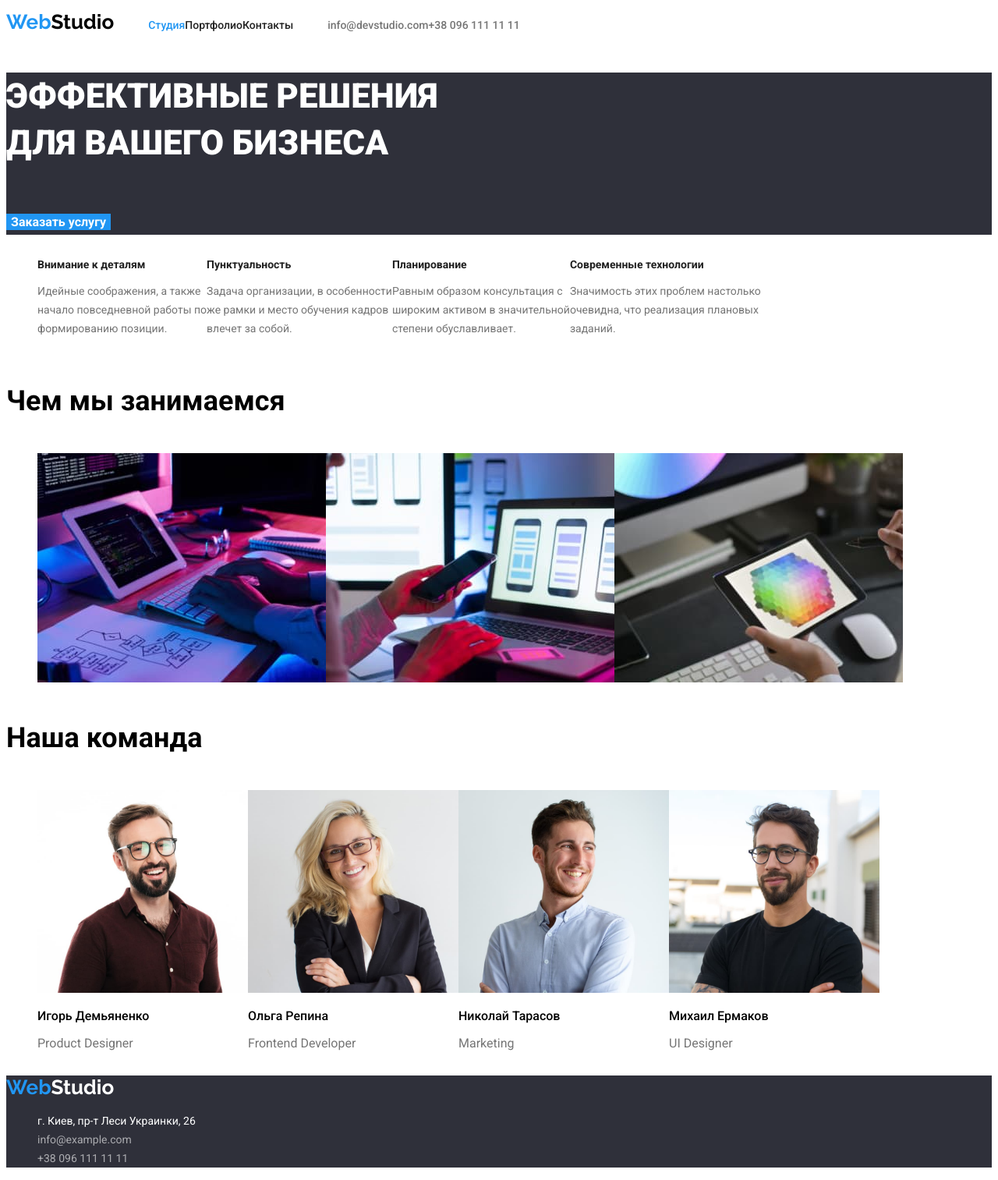
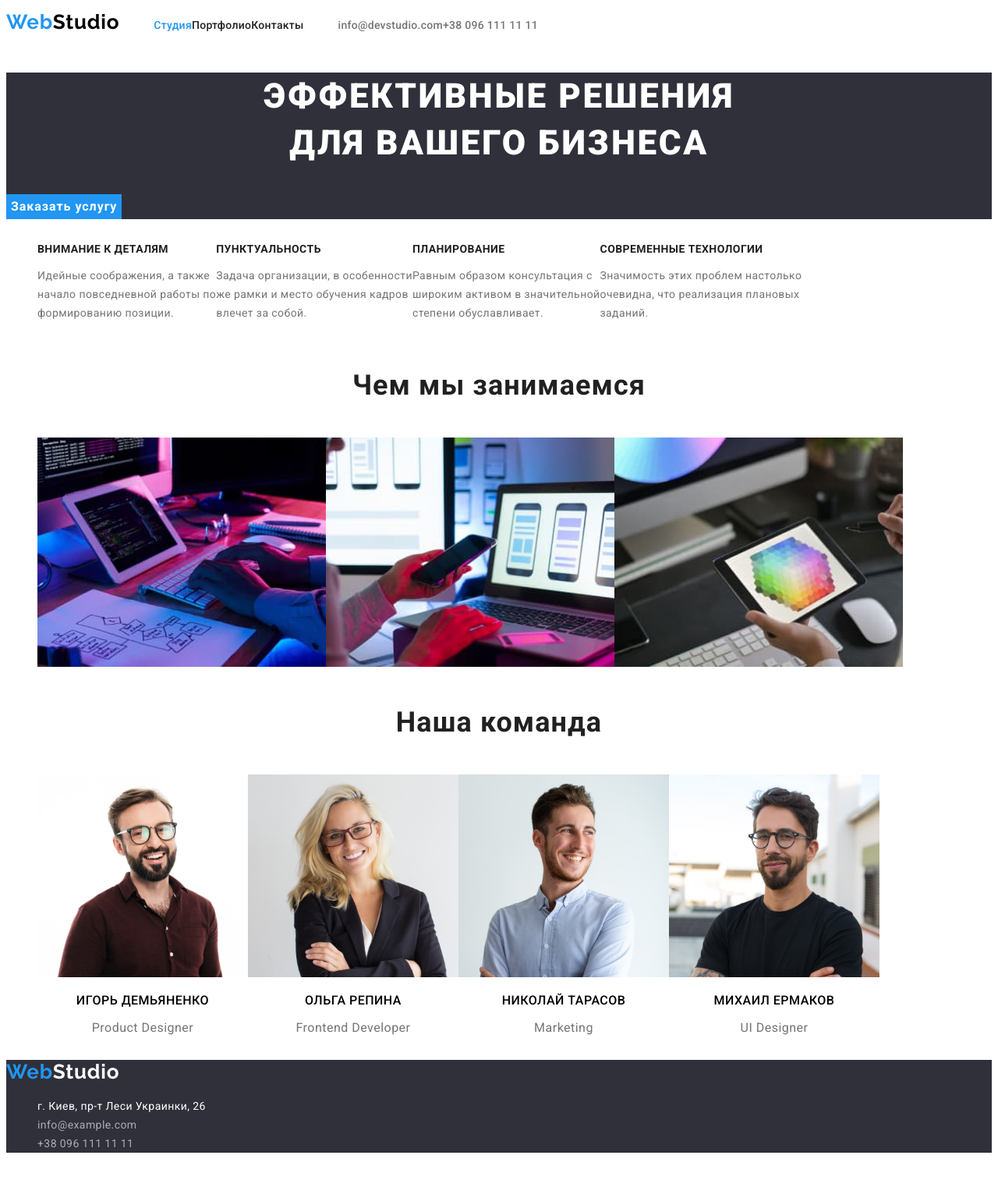
Before and after one commit to Ehorov/goit-markup-hw-02, a plain HTML site: page index.html in a window 1280 px wide. Shown: the whole page at 78% size. Drawn offline with Linux system fonts and the light colour scheme.

Commit message:
letter-spacing

```diff
--- a/css/style.css
+++ b/css/style.css
@@ -14,6 +14,8 @@ a {
   font-style: normal;
   font-weight: bold;
   font-size: 26px;
+  line-height: 31px;
+  letter-spacing: 0.03em;
   text-decoration: none;
 }
 
@@ -27,15 +29,23 @@ li {
 }
 
 h1 {
+  color: #fff;
   font-style: normal;
   font-weight: 900;
   font-size: 44px;
   line-height: 60px;
+  text-align: center;
+  letter-spacing: 0.06em;
+  text-transform: uppercase;
 }
 h2 {
+  color: #212121;
   font-style: normal;
   font-weight: bold;
   font-size: 36px;
+  line-height: 42px;
+  text-align: center;
+  letter-spacing: 0.03em;
 }
 h3 {
   color: #212121;
@@ -43,6 +53,8 @@ h3 {
   font-weight: bold;
   font-size: 14px;
   line-height: 16px;
+  letter-spacing: 0.03em;
+  text-transform: uppercase;
 }
 
 .header-link {
@@ -51,6 +63,7 @@ h3 {
   font-weight: 500;
   font-size: 14px;
   line-height: 16px;
+  letter-spacing: 0.02em;
 }
 .header-link a {
   color: #212121;
@@ -65,6 +78,7 @@ h3 {
   font-weight: 500;
   font-size: 14px;
   line-height: 16px;
+  letter-spacing: 0.02em;
 }
 .header-mail a {
   color: rgba(117, 117, 117, 1);
@@ -77,6 +91,7 @@ h3 {
   font-weight: 500;
   font-size: 14px;
   line-height: 16px;
+  letter-spacing: 0.02em;
 }
 .header-phone a {
   color: rgba(117, 117, 117, 1);
@@ -86,9 +101,6 @@ h3 {
 }
 .main-header-sections {
   background-color: #2f303a;
-  color: white;
-  text-transform: uppercase;
-  font-size: 44px;
 }
 .btn-blue {
   color: white;
@@ -97,6 +109,11 @@ h3 {
   font-style: normal;
   font-weight: bold;
   font-size: 16px;
+  line-height: 30px;
+  display: flex;
+  align-items: center;
+  text-align: center;
+  letter-spacing: 0.06em;
   border: none;
 }
 .about {
@@ -105,6 +122,7 @@ h3 {
   font-weight: normal;
   font-size: 14px;
   line-height: 24px;
+  letter-spacing: 0.03em;
 }
 .team-employee {
   color: black;
@@ -112,6 +130,8 @@ h3 {
   font-weight: 500;
   font-size: 16px;
   line-height: 19px;
+  text-align: center;
+  letter-spacing: 0.03em;
 }
 .team-position {
   color: #757575;
@@ -119,6 +139,8 @@ h3 {
   font-weight: normal;
   font-size: 16px;
   line-height: 19px;
+  text-align: center;
+  letter-spacing: 0.03em;
 }
 .footer-sections {
   background-color: #2f303a;
@@ -130,6 +152,7 @@ h3 {
   font-weight: normal;
   font-size: 14px;
   line-height: 24px;
+  letter-spacing: 0.03em;
 }
 
 .footer-mail {
@@ -139,6 +162,7 @@ h3 {
   font-weight: normal;
   font-size: 14px;
   line-height: 24px;
+  letter-spacing: 0.03em;
 }
 .footer-phone {
   color: rgba(255, 255, 255, 0.6);
@@ -147,26 +171,13 @@ h3 {
   font-weight: normal;
   font-size: 14px;
   line-height: 24px;
+  letter-spacing: 0.03em;
 }
 
 .white {
   color: white;
 }
 /* Portfilio*/
-h4 {
-  color: #212121;
-  font-style: normal;
-  font-weight: bold;
-  font-size: 18px;
-  line-height: 36px;
-}
-.portfolio-about {
-  color: #757575;
-  font-style: normal;
-  font-weight: normal;
-  font-size: 16px;
-  line-height: 30px;
-}
 .btn-port {
   color: #212121;
   background-color: #f5f4fa;
@@ -175,9 +186,28 @@ h4 {
   font-weight: 500;
   font-size: 16px;
   line-height: 26px;
+  text-align: center;
+  letter-spacing: 0.03em;
   border: none;
 }
 .btn-port:hover {
   color: white;
   background-color: #2196f3;
 }
+
+h4 {
+  color: #212121;
+  font-style: normal;
+  font-weight: bold;
+  font-size: 18px;
+  line-height: 36px;
+  letter-spacing: 0.06em;
+}
+.portfolio-about {
+  color: #757575;
+  font-style: normal;
+  font-weight: normal;
+  font-size: 16px;
+  line-height: 30px;
+  letter-spacing: 0.03em;
+}
--- a/index.html
+++ b/index.html
@@ -82,13 +82,13 @@
         <h2>Чем мы занимаемся</h2>
         <ul class="menu">
           <li class="item">
-            <img src="./images/box1.jpg" alt="box1" />
+            <img src="./images/box1.jpg" alt="box1" width="370" />
           </li>
           <li class="item">
-            <img src="./images/box2.jpg" alt="box2" />
+            <img src="./images/box2.jpg" alt="box2" width="370" />
           </li>
           <li class="item">
-            <img src="./images/box3.jpg" alt="box3" />
+            <img src="./images/box3.jpg" alt="box3" width="370" />
           </li>
         </ul>
       </section>
```
